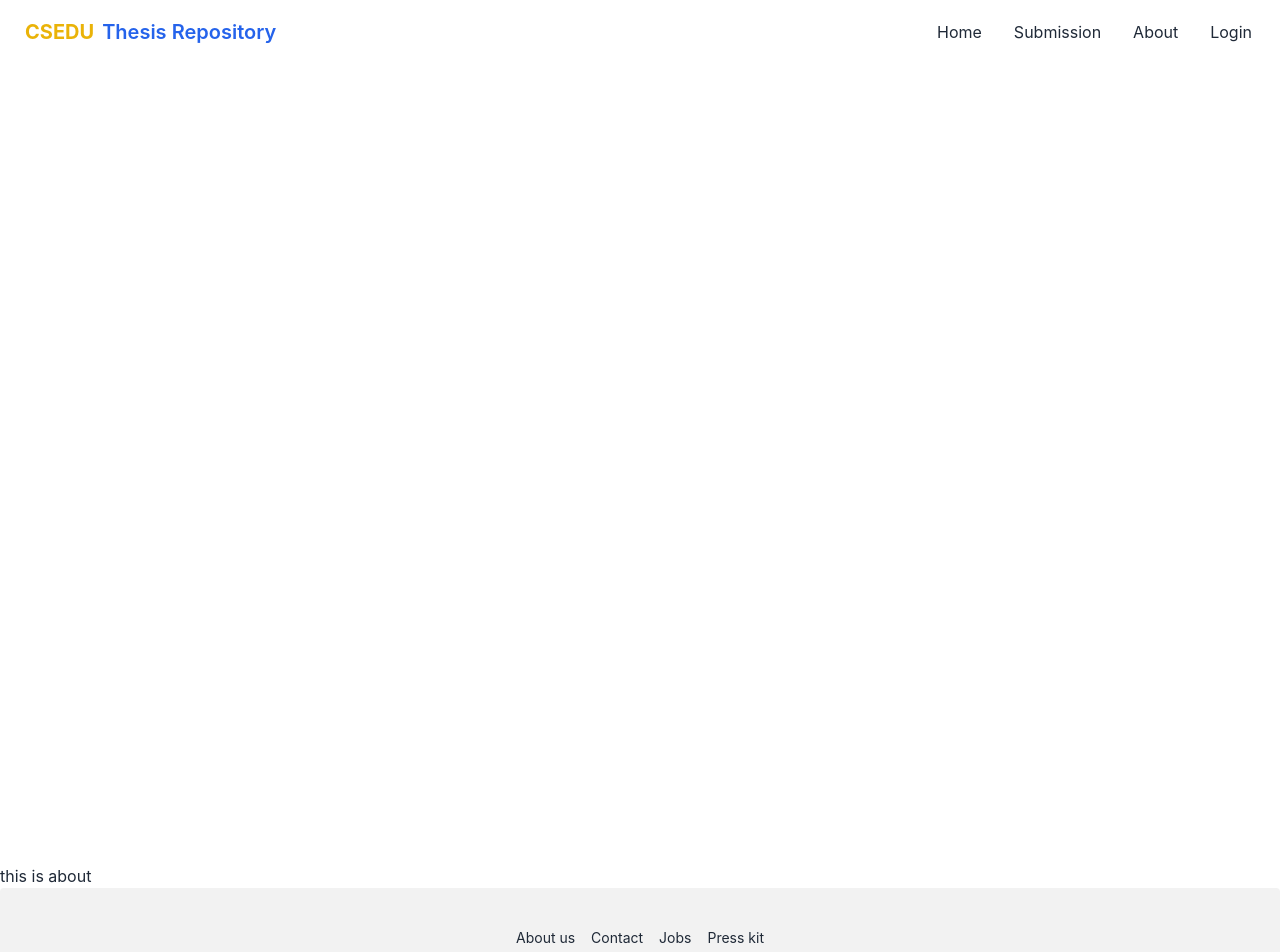
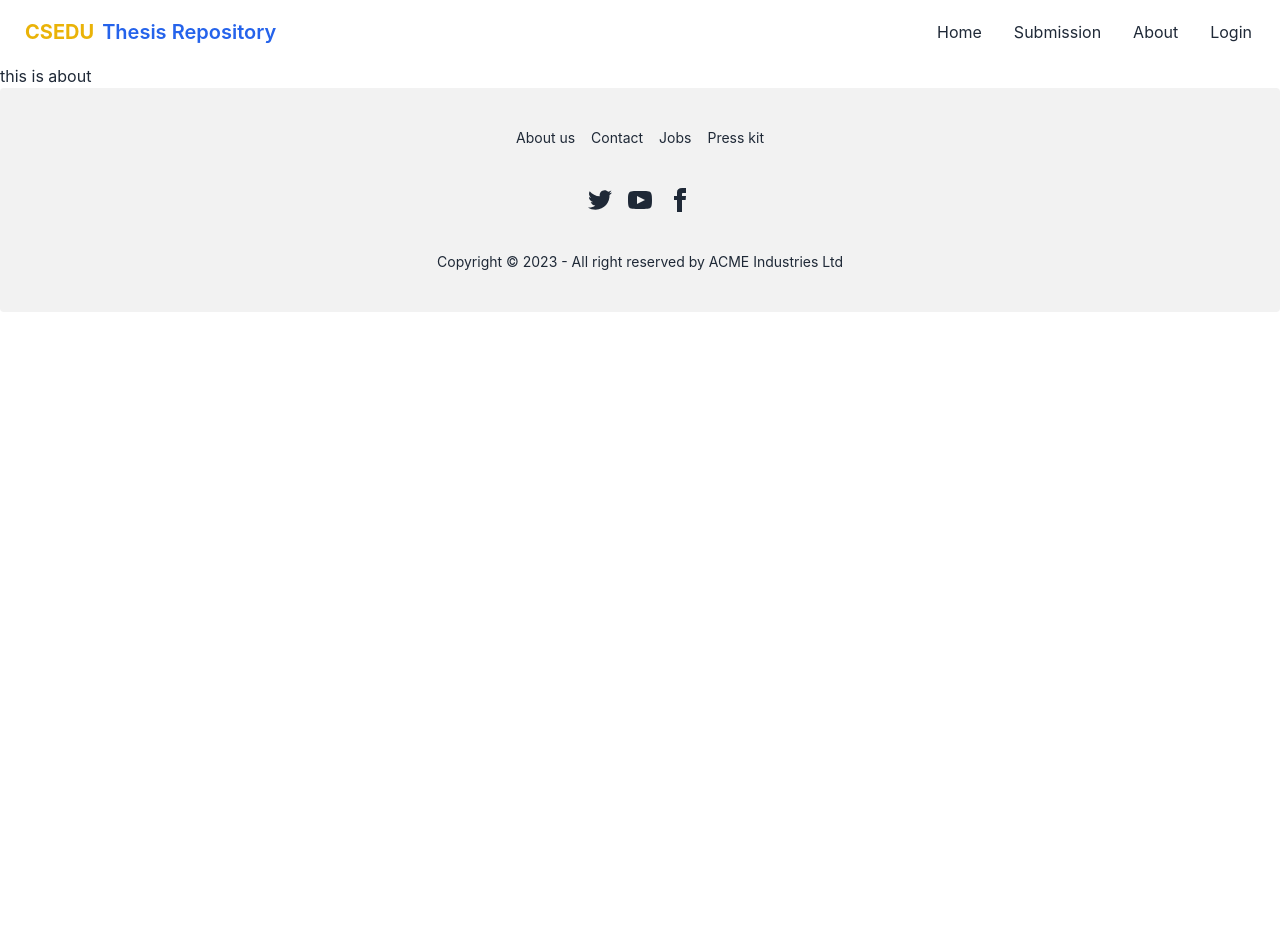
Before and after one commit to easakibahmad/csedu-thesis-repo, a React (Create React App) app: page /about in a window 1280 px wide. Shown: the top 952 px of the page. After the commit the page ends 800 px from the top, so only its background shows below. Built offline with nearby package versions, Linux system fonts and the light colour scheme.

Commit message:
dropdown commented

```diff
--- a/src/Shared/Navbar/Navbar.js
+++ b/src/Shared/Navbar/Navbar.js
@@ -23,9 +23,9 @@ const Navbar = () => {
     <div>
       <div className="navbar  flex justify-between">
         <div className="navbar-start">
-          <div className="dropdown dropdown-bottom dropdown-end">
+          <div className="dropdown">
             <label
-              htmlFor="my-drawer"
+              // htmlFor="my-drawer"
               tabIndex={0}
               className="btn btn-ghost lg:hidden"
             >
@@ -51,9 +51,9 @@ const Navbar = () => {
         </div>
       </div>
 
-      <div className="drawer">
+      {/* <div className="drawer">
         <input id="my-drawer" type="checkbox" className="drawer-toggle" />
-        <div className=""></div>
+        <div className="drawer-content"></div>
         <div className="drawer-side">
           <label htmlFor="my-drawer" className="drawer-overlay"></label>
           <ul className="menu p-4 w-80 bg-base-100 text-base-content">
@@ -65,7 +65,7 @@ const Navbar = () => {
             </li>
           </ul>
         </div>
-      </div>
+      </div> */}
     </div>
   );
 };
```
